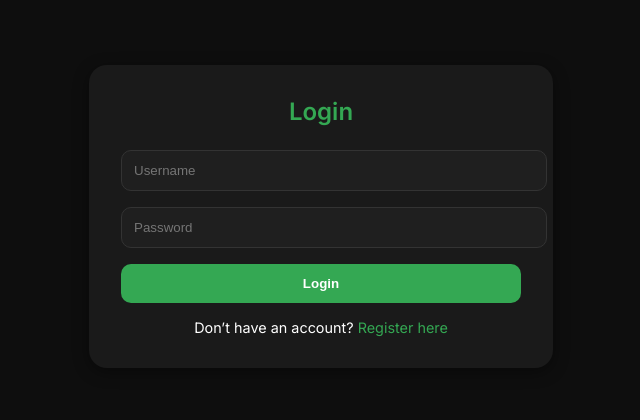
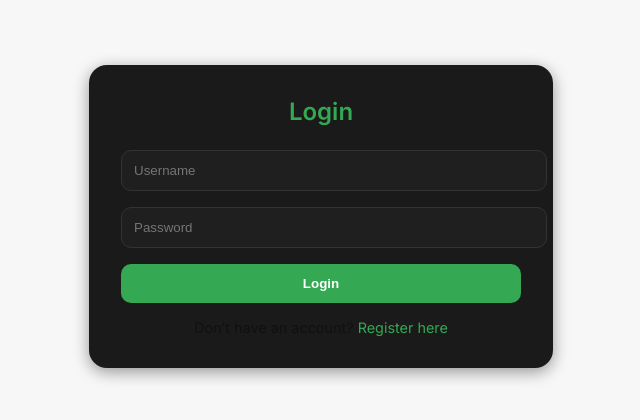
Before and after one commit to kayaniherbsgit/kilo-app, a React (Vite) app in the folder client/: page /login in a window 1280 px wide. Shown: the part 184-604 px from the top of the page, without its empty margins (319-959 px from the left). Built offline with nearby package versions, Linux system fonts and the light colour scheme; no server answers.

Commit message:
New Commits

```diff
--- a/client/index.html
+++ b/client/index.html
@@ -5,6 +5,7 @@
     <link rel="icon" type="image/svg+xml" href="/vite.svg" />
     <meta name="viewport" content="width=device-width, initial-scale=1.0" />
     <title>Vite + React</title>
+    <link href="https://fonts.googleapis.com/css2?family=Poppins&family=Inter&family=Rubik&family=Roboto&display=swap" rel="stylesheet">
     <link href="https://fonts.googleapis.com/css2?family=Inter:wght@400;600&display=swap" rel="stylesheet">
 
   </head>
--- a/client/src/App.jsx
+++ b/client/src/App.jsx
@@ -22,7 +22,8 @@ import AdminUploadLesson from "./pages/admin/AdminUploadLesson";
 import AdminLogs from './pages/admin/AdminLogs';
 import AdminSendNotification from './pages/admin/AdminSendNotification';
 import EditLesson from './pages/admin/EditLesson';
-
+import Settings from '../src/components/Settings';
+import ThemeSwitcher from './components/ThemeSwitcher';
 
 
 const App = () => {
@@ -53,6 +54,7 @@ const App = () => {
         <Route path="/admin/logs" element={<AdminLogs />} />
         <Route path="/admin/send-notification" element={<AdminSendNotification />} />
         <Route path="/lesson/:id" element={<motion.div initial={{ opacity: 0 }} animate={{ opacity: 1 }}><Lesson /></motion.div>} />
+        <Route path="/settings" element={<Settings />} />
       </Routes>
     </AnimatePresence>
   );
--- /dev/null
+++ b/client/src/components/Settings.jsx
@@ -0,0 +1,142 @@
+import React, { useEffect, useState } from 'react';
+import { useNavigate } from 'react-router-dom';
+import BottomNav from '../components/BottomNav';
+import { toast } from 'react-toastify';
+
+const fontOptions = [
+  'Arial', 'Verdana', 'Tahoma', 'Trebuchet MS', 'Times New Roman', 'Georgia', 'Garamond', 'Courier New',
+  'Brush Script MT', 'Lucida Console', 'Segoe UI', 'Comic Sans MS', 'Impact', 'Palatino', 'Bookman',
+  'Century Gothic', 'Candara', 'Franklin Gothic Medium', 'Gill Sans', 'Optima', 'Calibri',
+  'Cambria', 'Fira Sans', 'IBM Plex Sans', 'Josefin Sans', 'Lora', 'Merriweather', 'Montserrat',
+  'Noto Sans', 'Open Sans', 'Oswald', 'Playfair Display', 'Poppins', 'PT Sans', 'Raleway',
+  'Roboto', 'Rubik', 'Source Sans Pro', 'Ubuntu', 'Work Sans', 'Zilla Slab', 'Inconsolata',
+  'Chivo', 'Crimson Text', 'DM Sans', 'Exo 2', 'Heebo', 'Karla', 'Mukta', 'Quicksand', 'Space Grotesk',
+];
+
+const Settings = () => {
+  const navigate = useNavigate();
+
+  const savedFont = localStorage.getItem('font') || 'Inter';
+  const [selectedFont, setSelectedFont] = useState(savedFont);
+  const [tempFont, setTempFont] = useState(savedFont);
+  const [hasChanged, setHasChanged] = useState(false);
+
+  const savedTheme = localStorage.getItem('theme') || 'light';
+  const [theme, setTheme] = useState(savedTheme);
+
+  useEffect(() => {
+    document.body.style.fontFamily = selectedFont;
+    document.documentElement.setAttribute('data-theme', theme);
+  }, [selectedFont, theme]);
+
+  const handleFontChange = (e) => {
+    const font = e.target.value;
+    setTempFont(font);
+    setHasChanged(font !== selectedFont);
+  };
+
+  const handleSave = () => {
+    setSelectedFont(tempFont);
+    localStorage.setItem('font', tempFont);
+    document.body.style.fontFamily = tempFont;
+    setHasChanged(false);
+    toast.success(`✅ Font updated to "${tempFont}"`);
+  };
+
+  const toggleTheme = () => {
+    const newTheme = theme === 'dark' ? 'light' : 'dark';
+    setTheme(newTheme);
+    localStorage.setItem('theme', newTheme);
+    document.documentElement.setAttribute('data-theme', newTheme);
+    toast.info(`🌗 Switched to ${newTheme} mode`);
+  };
+
+  return (
+    <div style={{ padding: '1.5rem', paddingBottom: '6rem' }}>
+      <h2 style={{ textAlign: 'center', marginBottom: '2rem' }}>🛠️ Settings</h2>
+
+      {/* Font Selection */}
+      <div style={{ marginBottom: '1.5rem' }}>
+        <label style={{ fontWeight: 600, marginBottom: '0.5rem', display: 'block' }}>
+          Choose your preferred font:
+        </label>
+        <select
+          value={tempFont}
+          onChange={handleFontChange}
+          style={{
+            width: '100%',
+            padding: '0.75rem 1rem',
+            fontSize: '1rem',
+            borderRadius: '10px',
+            border: '1px solid #ccc',
+            backgroundColor: '#1a1a1a',
+            color: 'white',
+            fontFamily: tempFont,
+          }}
+        >
+          {fontOptions.map((font) => (
+            <option key={font} value={font} style={{ fontFamily: font }}>
+              {font}
+            </option>
+          ))}
+        </select>
+      </div>
+
+      {/* Save & Return Buttons */}
+      <div style={{ display: 'flex', gap: '1rem', justifyContent: 'center', marginBottom: '2rem' }}>
+        <button
+          onClick={handleSave}
+          disabled={!hasChanged}
+          style={{
+            background: hasChanged ? '#34a853' : '#777',
+            color: 'white',
+            padding: '0.6rem 1.4rem',
+            border: 'none',
+            borderRadius: '8px',
+            fontWeight: 600,
+            cursor: hasChanged ? 'pointer' : 'not-allowed',
+          }}
+        >
+          💾 Save Font
+        </button>
+
+        <button
+          onClick={() => navigate('/profile')}
+          style={{
+            background: '#0a85ff',
+            color: 'white',
+            padding: '0.6rem 1.4rem',
+            border: 'none',
+            borderRadius: '8px',
+            fontWeight: 600,
+          }}
+        >
+          🔙 Return to Profile
+        </button>
+      </div>
+
+      {/* Theme Toggle */}
+      <div style={{ textAlign: 'center', marginTop: '3rem' }}>
+        <h3>🌗 Theme Mode</h3>
+        <button
+          onClick={toggleTheme}
+          style={{
+            padding: '0.6rem 1.5rem',
+            borderRadius: '8px',
+            background: theme === 'dark' ? '#f0f0f0' : '#111',
+            color: theme === 'dark' ? '#000' : '#fff',
+            fontWeight: 600,
+            border: 'none',
+            marginTop: '1rem',
+          }}
+        >
+          {theme === 'dark' ? '☀️ Switch to Light Mode' : '🌙 Switch to Dark Mode'}
+        </button>
+      </div>
+
+      <BottomNav />
+    </div>
+  );
+};
+
+export default Settings;
--- /dev/null
+++ b/client/src/contexts/ThemeContext.jsx
@@ -0,0 +1,24 @@
+import React, { createContext, useEffect, useState } from 'react';
+
+export const ThemeContext = createContext();
+
+export const ThemeProvider = ({ children }) => {
+  const [theme, setTheme] = useState(() => {
+    return localStorage.getItem('theme') || 'light';
+  });
+
+  useEffect(() => {
+    document.documentElement.setAttribute('data-theme', theme);
+    localStorage.setItem('theme', theme);
+  }, [theme]);
+
+  const toggleTheme = () => {
+    setTheme((prev) => (prev === 'light' ? 'dark' : 'light'));
+  };
+
+  return (
+    <ThemeContext.Provider value={{ theme, toggleTheme }}>
+      {children}
+    </ThemeContext.Provider>
+  );
+};
--- /dev/null
+++ b/client/src/contexts/ThemeSwitcher.jsx
@@ -0,0 +1,33 @@
+import React, { useContext } from 'react';
+import { ThemeContext } from '../contexts/ThemeContext';
+import { FaMoon, FaSun } from 'react-icons/fa';
+
+const ThemeSwitcher = () => {
+  const { theme, toggleTheme } = useContext(ThemeContext);
+
+  return (
+    <button
+      onClick={toggleTheme}
+      style={{
+        position: 'fixed',
+        top: '1.2rem',
+        right: '1.2rem',
+        background: 'transparent',
+        border: '2px solid var(--accent)',
+        padding: '0.6rem',
+        borderRadius: '50%',
+        cursor: 'pointer',
+        color: 'var(--accent)',
+        transition: 'transform 0.3s ease',
+        zIndex: 999,
+      }}
+      title="Toggle Theme"
+      onMouseEnter={(e) => e.currentTarget.style.transform = 'rotate(20deg)'}
+      onMouseLeave={(e) => e.currentTarget.style.transform = 'rotate(0deg)'}
+    >
+      {theme === 'dark' ? <FaSun size={18} /> : <FaMoon size={18} />}
+    </button>
+  );
+};
+
+export default ThemeSwitcher;
--- a/client/src/main.jsx
+++ b/client/src/main.jsx
@@ -1,20 +1,23 @@
 import React from 'react';
 import ReactDOM from 'react-dom/client';
-import { BrowserRouter, Routes, Route } from 'react-router-dom';
+import { BrowserRouter } from 'react-router-dom';
 import App from './App';
 import './styles/theme.css';
 import { registerSW } from 'virtual:pwa-register';
 import { AudioProvider } from './contexts/AudioContext';
-import { ToastContainer } from 'react-toastify'; // ✅ added
-import 'react-toastify/dist/ReactToastify.css'; // ✅ added
+import { ThemeProvider } from './contexts/ThemeContext'; // ✅ add this
+import { ToastContainer } from 'react-toastify';
+import 'react-toastify/dist/ReactToastify.css';
 
 ReactDOM.createRoot(document.getElementById('root')).render(
   <React.StrictMode>
     <BrowserRouter>
-      <AudioProvider>
-        <App />
-        <ToastContainer position="top-center" autoClose={2500} theme="dark" />
-      </AudioProvider>
+      <ThemeProvider>
+        <AudioProvider>
+          <App />
+          <ToastContainer position="top-center" autoClose={2500} theme="dark" />
+        </AudioProvider>
+      </ThemeProvider>
     </BrowserRouter>
   </React.StrictMode>
 );
--- a/client/src/pages/Profile.jsx
+++ b/client/src/pages/Profile.jsx
@@ -1,9 +1,13 @@
 import React, { useEffect, useState } from 'react';
 import BottomNav from '../components/BottomNav';
-import DrawerMenu from '../components/DrawerMenu';
-import ThemeSwitcher from '../components/ThemeSwitcher';
 import { useNavigate } from 'react-router-dom';
 import axios from 'axios';
+
+const fonts = [
+  { label: 'Classic Serif', className: 'font-serif' },
+  { label: 'Modern Sans', className: 'font-sans' },
+  { label: 'Playful Handwritten', className: 'font-hand' },
+];
 
 const Profile = () => {
   const navigate = useNavigate();
@@ -16,12 +20,19 @@ const Profile = () => {
   const [xp, setXp] = useState(0);
   const [badges, setBadges] = useState([]);
   const [lastLessonId, setLastLessonId] = useState(null);
+  const [showFontPanel, setShowFontPanel] = useState(false);
+  const [selectedFont, setSelectedFont] = useState(() => localStorage.getItem('selectedFont') || 'font-sans');
 
   const logout = () => {
     localStorage.removeItem('user');
     localStorage.removeItem('token');
     window.location.href = '/login';
   };
+
+  useEffect(() => {
+    document.body.classList.remove('font-serif', 'font-sans', 'font-hand');
+    document.body.classList.add(selectedFont);
+  }, [selectedFont]);
 
   useEffect(() => {
     const storedUser = JSON.parse(localStorage.getItem('user'));
@@ -41,6 +52,7 @@ useEffect(() => {
         setXp(res.data.xp || 0);
         setBadges(res.data.badges || []);
         setLastLessonId(res.data.lastPlayedLesson);
+
         const current = JSON.parse(localStorage.getItem('user')) || {};
         const updated = { ...current, ...res.data };
         localStorage.setItem('user', JSON.stringify(updated));
@@ -71,6 +83,10 @@ setUserData(updated);
     fetchProgress();
   }, []);
 
+  const handleFontChange = (fontClass) => {
+    setSelectedFont(fontClass);
+    localStorage.setItem('selectedFont', fontClass);
+  };
 
   return (
     <div
@@ -81,9 +97,26 @@ setUserData(updated);
         color: 'var(--text)',
       }}
     >
-      <DrawerMenu />
-      <ThemeSwitcher />
+      {/* Header with Settings Icon */}
+      <div style={{ display: 'flex', justifyContent: 'space-between', alignItems: 'center', marginBottom: '1rem' }}>
+        <h2>👤 My Profile</h2>
+        <button
+  onClick={() => navigate('/settings')}
+  style={{
+    background: '#238314',
+    color: '#fff',
+    padding: '0.5rem 1.2rem',
+    borderRadius: '8px',
+    marginTop: '0.5rem',
+    border: 'none',
+  }}
+>
+  ⚙️
+</button>
 
+      </div>
+
+      {/* Avatar + Username */}
       <div style={{ textAlign: 'center', marginBottom: '2rem' }}>
         <img
           src={`https://kilo-app-backend.onrender.com${userData?.avatar || '/uploads/default.png'}`}
@@ -91,15 +124,10 @@ setUserData(updated);
             e.target.src = 'https://kilo-app-backend.onrender.com/uploads/default.png';
           }}
           alt="avatar"
-          style={{ width: 30, height: 30, borderRadius: '50%' }}
+          style={{ width: 50, height: 50, borderRadius: '50%' }}
         />
         <h3 style={{ margin: '0.5rem 0 0' }}>{userData.username}</h3>
-        <p
-          style={{
-            color: 'var(--subtext)',
-            fontSize: '0.85rem',
-          }}
-        >
+        <p style={{ color: 'var(--subtext)', fontSize: '0.85rem' }}>
           @{userData.username?.toLowerCase()}
         </p>
 
@@ -119,6 +147,24 @@ setUserData(updated);
         </button>
       </div>
 
+      {/* Font Panel */}
+      {showFontPanel && (
+        <div className="card">
+          <h4>📝 Font Style</h4>
+          <div style={{ display: 'flex', flexDirection: 'column', gap: '0.5rem', marginTop: '0.8rem' }}>
+            {fonts.map((f) => (
+              <button
+                key={f.className}
+                onClick={() => handleFontChange(f.className)}
+                className={`font-select-btn ${selectedFont === f.className ? 'active' : ''}`}
+              >
+                {f.label}
+              </button>
+            ))}
+          </div>
+        </div>
+      )}
+
       <div className="card">
         <h4>🔥 Streak</h4>
         <p>You’ve completed lessons {streak} days in a row.</p>
@@ -126,9 +172,7 @@ setUserData(updated);
 
       <div className="card">
         <h4>✅ Completed Lessons</h4>
-        <p>
-          {completedCount} of {totalLessons} lessons
-        </p>
+        <p>{completedCount} of {totalLessons} lessons</p>
       </div>
 
       <div className="card">
@@ -141,9 +185,7 @@ setUserData(updated);
           <h4>🎖️ Badges</h4>
           <div style={{ fontSize: '1.4rem' }}>
             {badges.map((badge, i) => (
-              <span key={i} style={{ marginRight: '0.5rem' }}>
-                {badge}
-              </span>
+              <span key={i} style={{ marginRight: '0.5rem' }}>{badge}</span>
             ))}
           </div>
         </div>
--- a/client/src/styles/theme.css
+++ b/client/src/styles/theme.css
@@ -11,6 +11,19 @@
   --shadow: 0 4px 16px rgba(0, 0, 0, 0.4);
   --font: 'Inter', 'Segoe UI', sans-serif;
 }
+
+:root[data-theme='light'] {
+  --bg: #f7f7f7;
+  --text: #111;
+  --card-bg: #ffffff;
+}
+
+:root[data-theme='dark'] {
+  --bg: #111;
+  --text: #f7f7f7;
+  --card-bg: #1e1e1e;
+}
+
 
 body {
   margin: 0;
@@ -125,3 +138,50 @@ p {
   background: #333;
   border-radius: 4px;
 }
+
+.font-serif {
+  font-family: 'Georgia', 'Times New Roman', serif !important;
+}
+
+.font-sans {
+  font-family: 'Inter', 'Segoe UI', sans-serif !important;
+}
+
+.font-hand {
+  font-family: 'Comic Sans MS', 'Patrick Hand', cursive !important;
+}
+
+
+.font-select-btn {
+  background-color: var(--card-bg);
+  border: 1px solid #444;
+  border-radius: 8px;
+  padding: 0.6rem 1rem;
+  font-size: 1rem;
+  cursor: pointer;
+  transition: 0.3s;
+  color: var(--text);
+}
+
+.font-select-btn:hover {
+  background-color: var(--button-hover);
+  color: white;
+}
+
+.font-select-btn.active {
+  border-color: var(--accent);
+  background-color: var(--accent);
+  color: black;
+}
+
+.font-serif {
+  font-family: 'Georgia', 'Times New Roman', serif !important;
+}
+
+.font-sans {
+  font-family: 'Inter', 'Segoe UI', sans-serif !important;
+}
+
+.font-hand {
+  font-family: 'Comic Sans MS', 'Patrick Hand', cursive !important;
+}
```
Also changed, not shown: client/src/index.css (+12 -0 lines), client/src/pages/Home.jsx (line endings or trailing spaces). Lines whose indentation alone changed are shown as unchanged.
